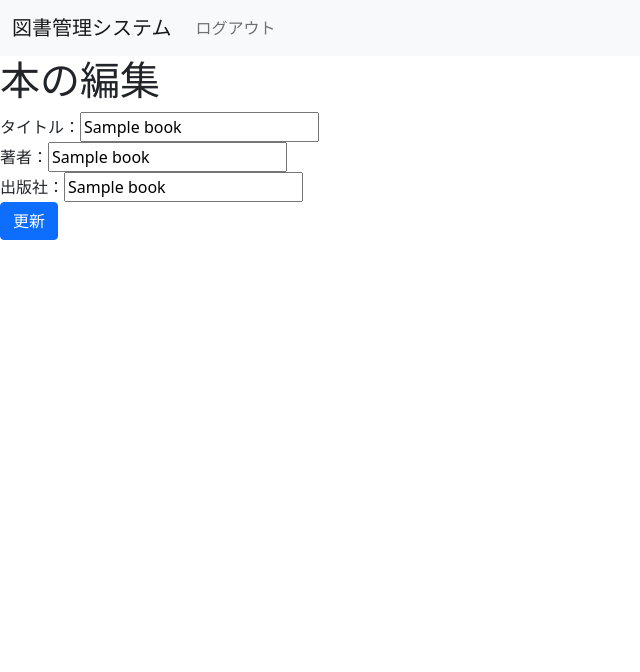
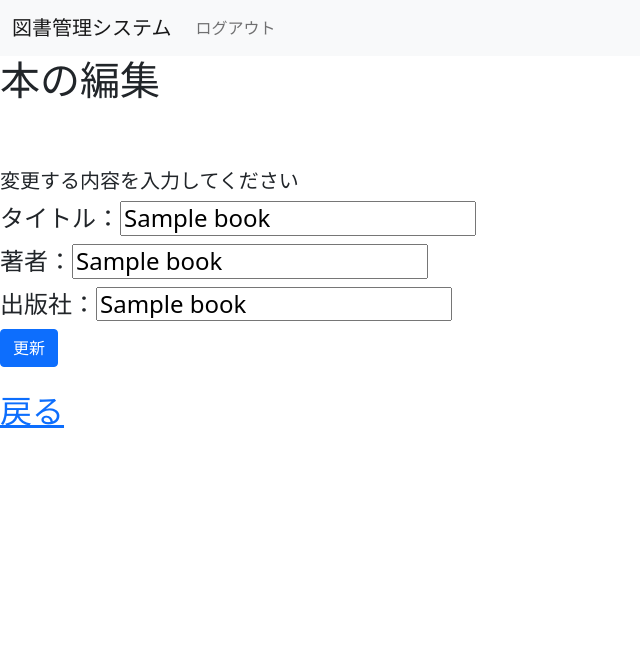
Before and after one commit to YumaSatou/final_assignment, a Flask app: page /update/1 in a window 1280 px wide. Shown: the top 672 px of the page, without its empty margins (0-640 px from the left). Run offline with Flask 3, Linux system fonts and the light colour scheme; a database or web service that is not in the repository returns one stand-in record (values such as "Sample title"); some libraries are stand-ins or nearby versions.

Commit message:
cssを追加しました

```diff
--- a/templates/update.html
+++ b/templates/update.html
@@ -5,16 +5,20 @@
 {% endblock %}
 
 {% block content %}
-  <h1>本の編集</h1>
-
+<div class="text">
+  <h1 style="margin-bottom:65px">本の編集</h1>
+  <h5>変更する内容を入力してください</h5>
+</div>
   {% for category, message in get_flashed_messages(with_categories=true) %}
   <div class="{{ category }}">{{ message }}</div>
   {% endfor %}
-
+  <div class="update">
   <form action="{{url_for('update_exe', book_id=book.id)}}" method="post">
-    タイトル：<input type="text"  name="title" value="{{book.title}}"><br>
-    著者：<input type="text" name="author" value="{{book.author}}"><br>
-    出版社：<input type="text" name="publisher" value="{{book.publisher}}"><br>
+    <h4>タイトル：<input type="text"  name="title" value="{{book.title}}"><br></h4>
+    <h4>著者：<input type="text" name="author" value="{{book.author}}"><br></h4>
+    <h4>出版社：<input type="text" name="publisher" value="{{book.publisher}}"><br></h4>
     <button type="submit" class="btn btn-primary">更新</button>
   </form>
+  <h2 style="margin-top:25px"><a href="{{url_for('book_list')}}">戻る</a></h2>
+</div>
 {% endblock %}
```
